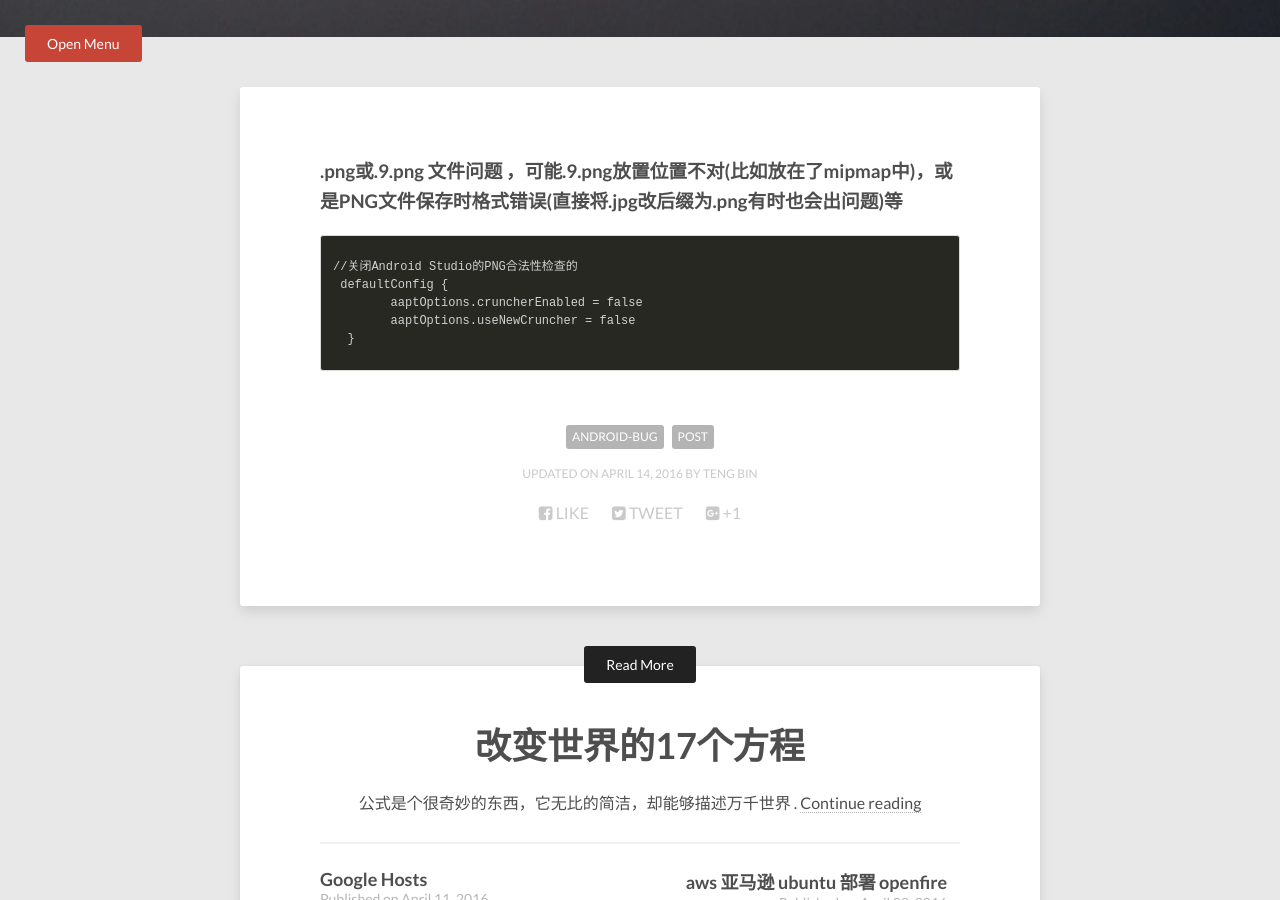
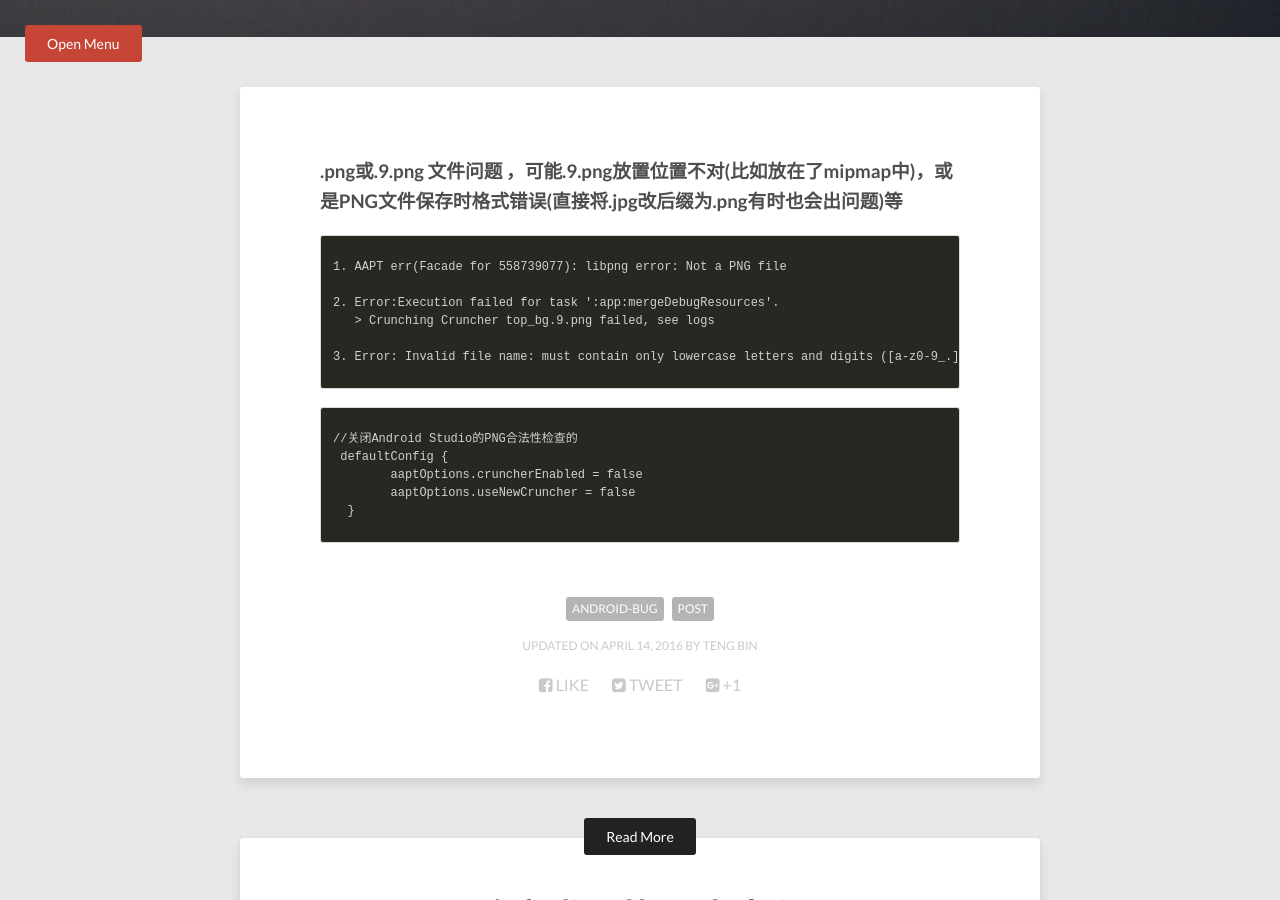
Before and after one commit to tengbinlive/tengbinlive.github.io, a Jekyll site: the page built from _posts/2016-04-14-code-android-bug1.md, in a window 1280 px wide and 900 px high, scrolled down 363 px. Built offline with Jekyll 4.4.1, drawn with Linux system fonts in a browser that asks for light colours; nearby versions of some CDN libraries.

Commit message:
no message

```diff
--- a/_posts/2016-04-14-code-android-bug1.md
+++ b/_posts/2016-04-14-code-android-bug1.md
@@ -10,6 +10,14 @@ image:
 
 ### .png或.9.png 文件问题 ，可能.9.png放置位置不对(比如放在了mipmap中)，或是PNG文件保存时格式错误(直接将.jpg改后缀为.png有时也会出问题)等
 
+{% highlight html %}
+1. AAPT err(Facade for 558739077): libpng error: Not a PNG file
+
+2. Error:Execution failed for task ':app:mergeDebugResources'.
+   > Crunching Cruncher top_bg.9.png failed, see logs
+
+3. Error: Invalid file name: must contain only lowercase letters and digits ([a-z0-9_.])
+{% endhighlight %}
 
 {% highlight html %}
 //关闭Android Studio的PNG合法性检查的
```
